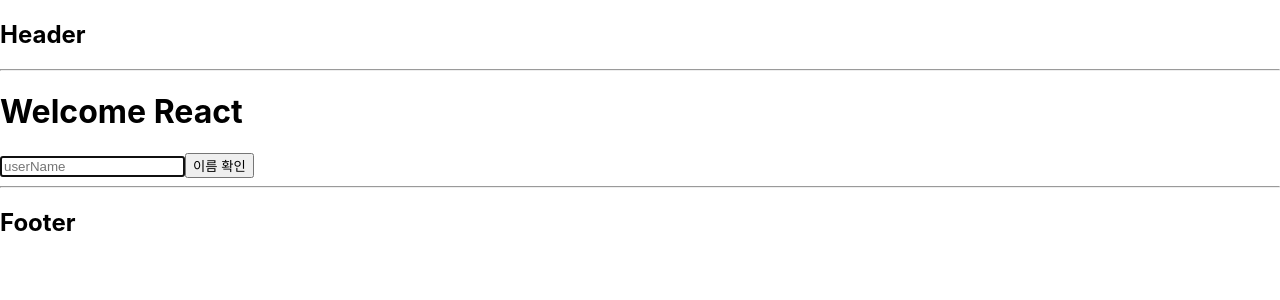
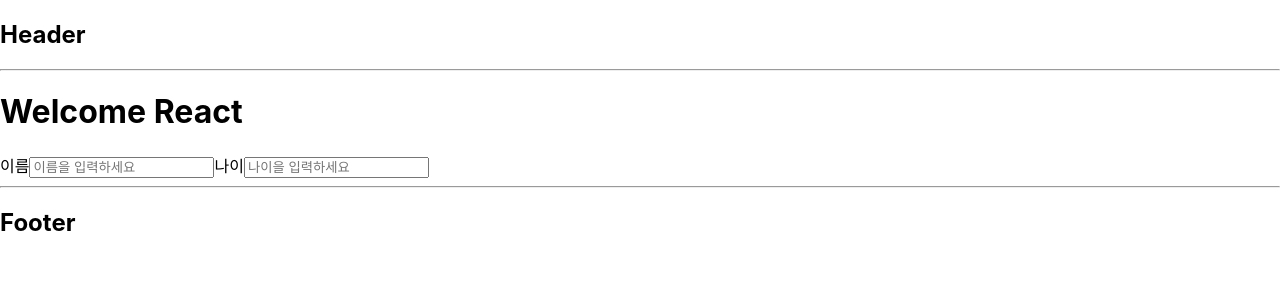
Before and after one commit to OneBigStar/2025_React01, a React (Create React App) app: page / in a window 1280 px wide. Shown: the top 300 px of the page. Built offline with nearby package versions, Linux system fonts and the light colour scheme.

Commit message:
0520_04 (useId)

```diff
--- a/src/pages/step02/Main.jsx
+++ b/src/pages/step02/Main.jsx
@@ -24,13 +24,17 @@
 // import MemoTest02 from "../step15/MemoTest02";
 // import Counter from "./Counter";
 
+// import UseIdEx01 from "../step18/UseIdEx01";
+import UseIdEx02 from "../step18/UseIdEx02";
+
+
 // import NonUseCallBackEx from "../step16/NonUseCallBackEx";
 // import UseCallBackEx from "../step16/UseCallBackEx";
 // import RefEx01 from "../step17/RefEx01";
 // import RefEx02 from "../step17/RefEx02";
 // import RefEx03 from "../step17/RefEx03";
-import RefEx04 from "../step17/RefEx04";
-import RefEx05 from "../step17/RefEx05";
+// import RefEx04 from "../step17/RefEx04";
+// import RefEx05 from "../step17/RefEx05";
 
 function Main(props){
     return (
@@ -68,9 +72,10 @@
             <RefEx02 />
             <RefEx03 />
             <RefEx04 />
+            <RefEx05 />
+            <UseIdEx01/>
             */}
-            <RefEx05 />
-
+            <UseIdEx02/>
 
 
         </main>
--- /dev/null
+++ b/src/pages/step18/UseIdEx01.jsx
@@ -0,0 +1,39 @@
+
+// useId는 클라이언트와 서버 랜더링 환경에서 고유한 ID를 생성
+// 이 ID는 컴포넌트 간 중복되지 않으며, 접근성을 위해 label과 input 쌍을 연결할 때 사용
+
+import { useEffect, useId, useRef } from "react";
+
+// 형식) const id= useId();
+export default function UseIdEx01(){
+    const id= useId();
+    const age= useId();
+    const nameRef= useRef(null);
+    const ageRef= useRef(null);
+    useEffect(()=> {
+        // 가져올 수 없음
+        // const element= document.querySelector("#id");
+        // console.log(element);
+
+        // useRef로 가져올 수 있음
+        const element= nameRef.current;
+        const element2= ageRef.current;
+        console.log(element);
+        console.log(element2);
+    },[])
+    return(
+        <div>
+            {/* 하나일때
+            <label htmlFor={id}>이름</label>
+            <input id={id} ref={inputRef} />
+             */}
+
+            <label htmlFor={`${id}-name`}>이름 : </label>
+            <input id={`${id}-name`} ref={nameRef}/>
+
+            <label htmlFor={`${age}-age`}>나이 : </label>
+            <input id={`${age}-age`} ref={ageRef}/>
+        </div>
+    );
+
+}
--- /dev/null
+++ b/src/pages/step18/UseIdEx02.jsx
@@ -0,0 +1,36 @@
+import { useId, useRef } from "react";
+
+export default function UseIdEx02(){
+    const id= useId();
+    const nameRef= useRef();
+    const ageRef= useRef();
+
+
+    const handleKeyDown= (e, type)=>{
+        if(e.key === 'Enter'){
+            if(type === 'name'){
+                alert(`이름 : ${nameRef.current.value}`)
+            }else if(type === 'age'){
+                alert(`나이 : ${ageRef.current.value}`)
+            }
+        }
+    }
+
+    return(
+        <div>
+           <label htmlFor="">이름</label>
+           <input type="text"
+                    ref={nameRef}
+                    onKeyDown={(e)=>handleKeyDown(e,"name") }
+                    placeholder="이름을 입력하세요"
+           />
+           <label htmlFor="">나이</label>
+           <input type="number"
+                    ref={ageRef}
+                    onKeyDown={(e)=>handleKeyDown(e,"age")}
+                    placeholder="나이을 입력하세요"
+           />
+        </div>
+    );
+
+}
```
